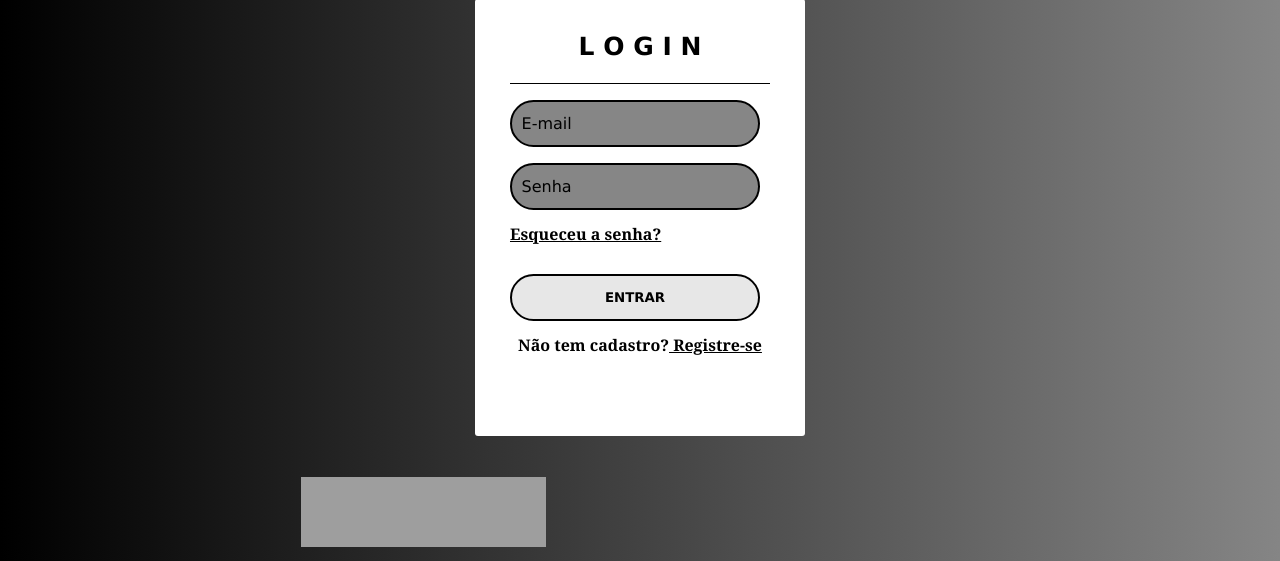
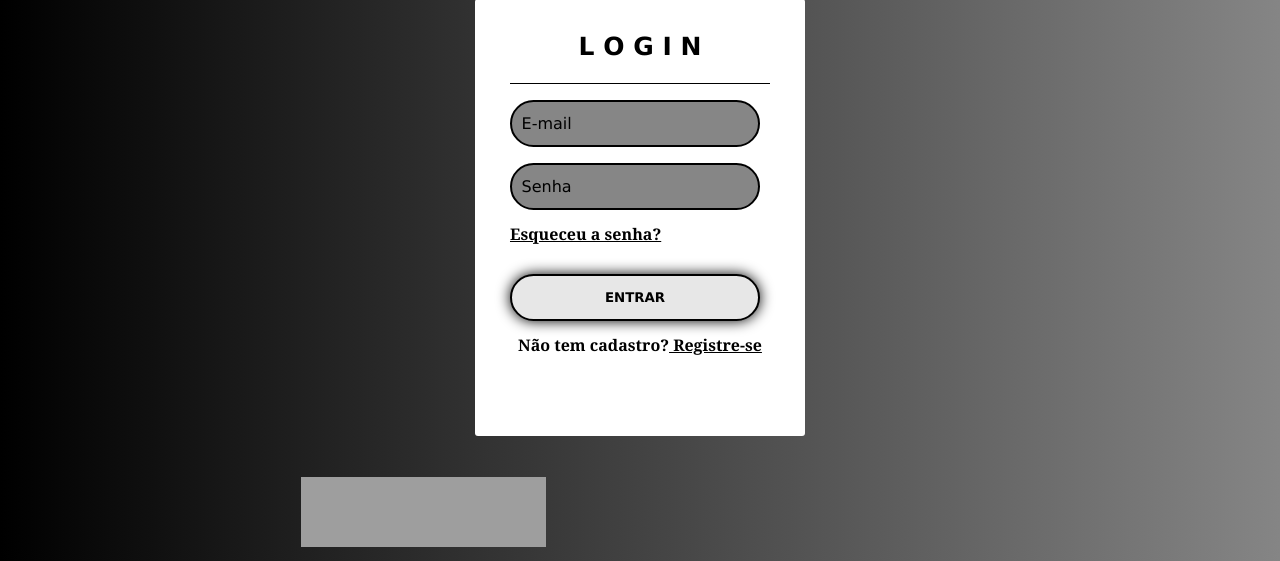
Before and after one commit to GabrielLuz04/qualeaboa, a PHP site: page /indexB.html in a window 1280 px wide, with the pointer over the restyled element. Shown: the part 173-734 px from the top of the page. Run offline with PHP 8.4, Linux system fonts and the light colour scheme; grey boxes are pictures that could not be loaded.

Commit message:
alteracao 19/07 14:20

```diff
--- a/style.css
+++ b/style.css
@@ -82,7 +82,7 @@ h2 {
     flex-direction: column;
     align-items: center;
     margin-top: 1rem;
-     }
+}
 
 
 #button {
@@ -123,3 +123,7 @@ h2 {
     border: 2px solid black;
     border-radius: 30px;
 }
+
+.enviar:hover {
+    box-shadow: 0 0 1em black;
+}
```
